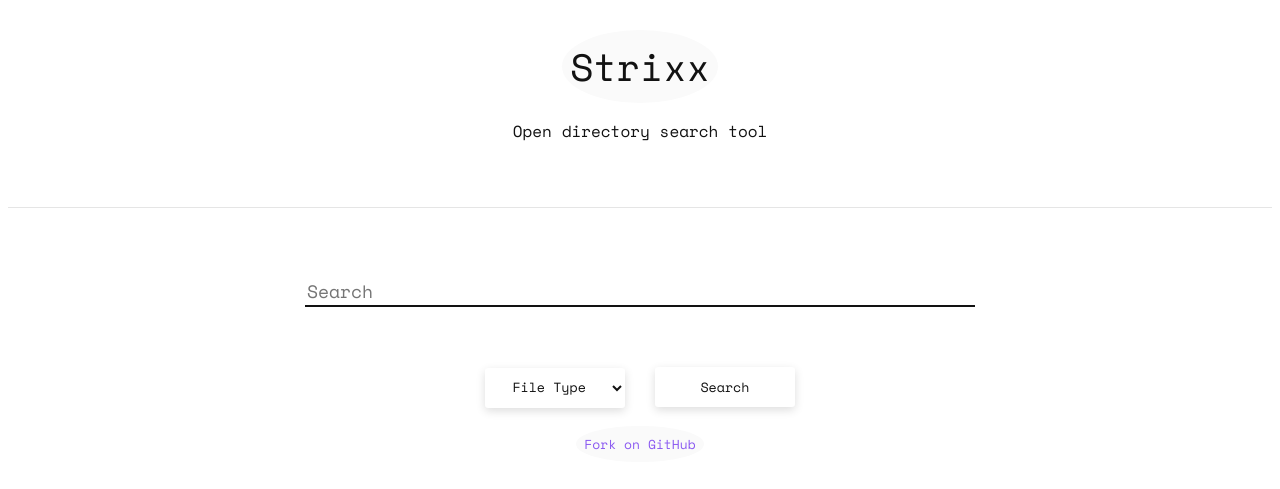
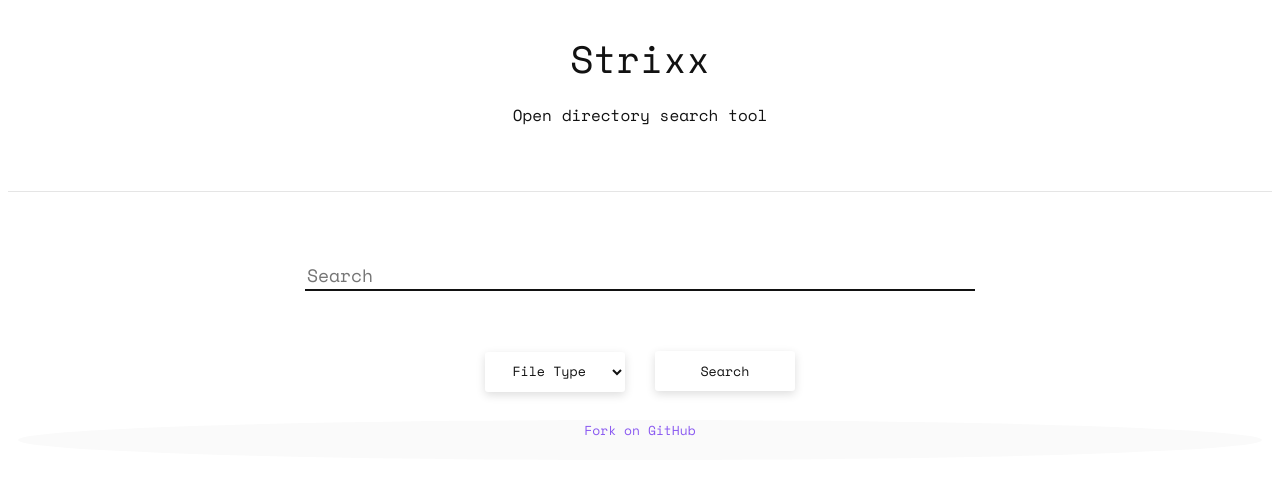
Before and after one commit to TheMetaphysicalCrook/strixx, a Jekyll site: the page built from index.html, in a window 1280 px wide. Shown: the top 489 px of the page. Built offline with Jekyll 4.4.1, drawn with Linux system fonts in a browser that asks for light colours.

Commit message:
Update main.scss

```diff
--- a/css/main.scss
+++ b/css/main.scss
@@ -36,6 +36,7 @@
 
 body {
     margin: 0;
+    margin-bottom: -40px;
     font-family: 'Space Mono', monospace;
     height: 100%;
     color: $black;
@@ -45,9 +46,6 @@
 a {
     text-decoration: none;
     color: $accent;
-    background: $sec-white;
-    border-radius: 50%;
-    padding: 8px;
 }
 
 a:hover {
@@ -78,7 +76,6 @@
 
 .wrapper {
     min-height: 100%;
-    margin-bottom: -40px;
 }
 
 // Navbar
@@ -139,8 +136,10 @@
 .footer{
     text-align: center;
     font-size: small;
-    margin: 16px 0;
+    margin: 18px;
     height: 40px;
+    background: $sec-white;
+    border-radius: 50%;
 }
 
 
```
